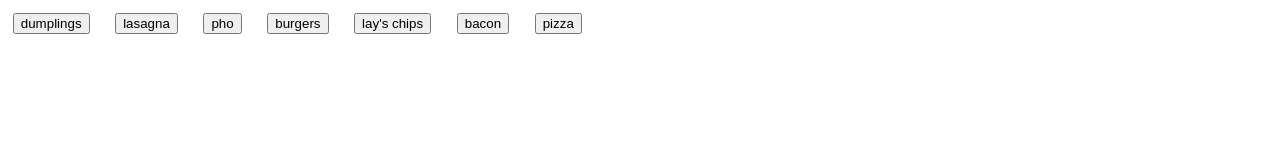
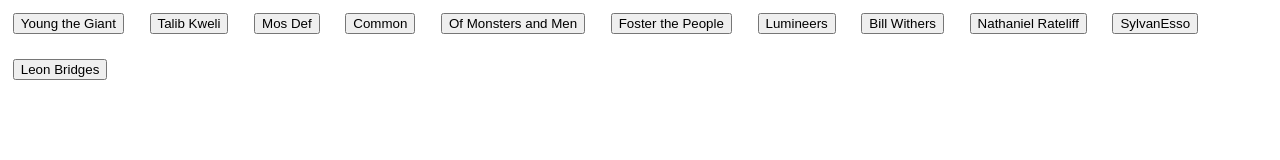
Before and after one commit to mickburgess/GiphyProject, a plain HTML site: page index.html in a window 1280 px wide. Drawn offline with nearby package versions, Linux system fonts and the light colour scheme.

Commit message:
update array and code to use music artist and add call to api

```diff
--- a/assets/css/style.css
+++ b/assets/css/style.css
@@ -1,3 +1,3 @@
-.food {
+.artist {
   margin: .8rem;
 }
--- a/assets/giphy.js
+++ b/assets/giphy.js
@@ -1,27 +1,70 @@
 $(document).ready(function() {
   var topics = [
-    "dumplings",
-    "lasagna",
-    "pho",
-    "burgers",
-    "lay's chips",
-    "bacon",
-    "pizza"
+    "Young the Giant",
+    "Talib Kweli",
+    "Mos Def",
+    "Common",
+    "Of Monsters and Men",
+    "Foster the People",
+    "Lumineers",
+    "Bill Withers",
+    "Nathaniel Rateliff",
+    "SylvanEsso",
+    "Leon Bridges"
   ]
 
 var queryURL = "https://api.giphy.com/v1/gifs/search?";
 
+function renderButtons() {
+  // clears the div before adding buttons, so you don't get duplicates
+  $("#artistButtons").empty();
+
   // for loop that creates a button for each item in the array
   for (var i = 0; i < topics.length; i++) {
     // create buttons with Jquery
-    var foodButton = $("<button>");
+    var artistButton = $("<button>");
     // add value that will add a topic string to each button
-    foodButton.attr("data-name", topics[i]);
-    foodButton.addClass("food");
-    foodButton.text(topics[i]);
+    artistButton.attr("data-name", topics[i]);
+    artistButton.addClass("artist");
+    artistButton.text(topics[i]);
     console.log(topics[i]);
     // append the new buttons to the food button div
-    $("#foodButtons").append(foodButton);
+    $("#artistButtons").append(artistButton);
   }
+}
+
+function displayGiphy() {
+  var giphy = $(this).attr("data-name");
+  // URL to query the Giphy API
+  var apiURL = "https://api.giphy.com/v1/gifs/search?";
+
+  // Object to contain API call's query parameters
+  var queryParams = {
+    "api_key": "176gKI3hzxNTBeTaEBFOHj1tvmStqOWO"
+  };
+
+  // Add the data-name for button clicked as a search input to the queryParams object
+  queryParams.q = giphy;
+
+  // Add limit queryParam
+  queryParams.limit = 10;
+
+  // Add rating queryParam
+  queryParams.rating = "PG"
+
+  var queryURL = apiURL + $.param(queryParams);
+  console.log(queryURL);
+
+  $.ajax({
+    url: queryURL,
+    method: "GET"
+  })
+  .then(function(response) {
+    console.log(response);
+  })
+}
+$(document).on("click", ".artist", displayGiphy);
+renderButtons();
+
 
 });
--- a/index.html
+++ b/index.html
@@ -3,15 +3,18 @@
 <head>
   <meta charset="utf-8" />
   <meta http-equiv="X-UA-Compatible" content="IE=edge">
-  <title>Fantastic Foods</title>
+  <title>Favorite Music Artist</title>
   <meta name="viewport" content="width=device-width, initial-scale=1">
   <link rel="stylesheet" type="text/css" href="assets/css/reset.css" />
   <link rel="stylesheet" type="text/css" href="assets/css/style.css" />
   </head>
 <body>
-  <div id="foodButtons"></div>
+  <div id="artistButtons"></div>
 
-  <script src="https://code.jquery.com/jquery-3.3.1.slim.min.js" integrity="sha384-q8i/X+965DzO0rT7abK41JStQIAqVgRVzpbzo5smXKp4YfRvH+8abtTE1Pi6jizo" crossorigin="anonymous"></script>
+  <script
+  src="https://code.jquery.com/jquery-3.3.1.js"
+  integrity="sha256-2Kok7MbOyxpgUVvAk/HJ2jigOSYS2auK4Pfzbm7uH60="
+  crossorigin="anonymous"></script>
   <script src="https://cdnjs.cloudflare.com/ajax/libs/popper.js/1.14.0/umd/popper.min.js" integrity="sha384-cs/chFZiN24E4KMATLdqdvsezGxaGsi4hLGOzlXwp5UZB1LY//20VyM2taTB4QvJ" crossorigin="anonymous"></script>
   <script src="https://stackpath.bootstrapcdn.com/bootstrap/4.1.0/js/bootstrap.min.js" integrity="sha384-uefMccjFJAIv6A+rW+L4AHf99KvxDjWSu1z9VI8SKNVmz4sk7buKt/6v9KI65qnm" crossorigin="anonymous"></script>
   <script src="assets/giphy.js"></script>
```
